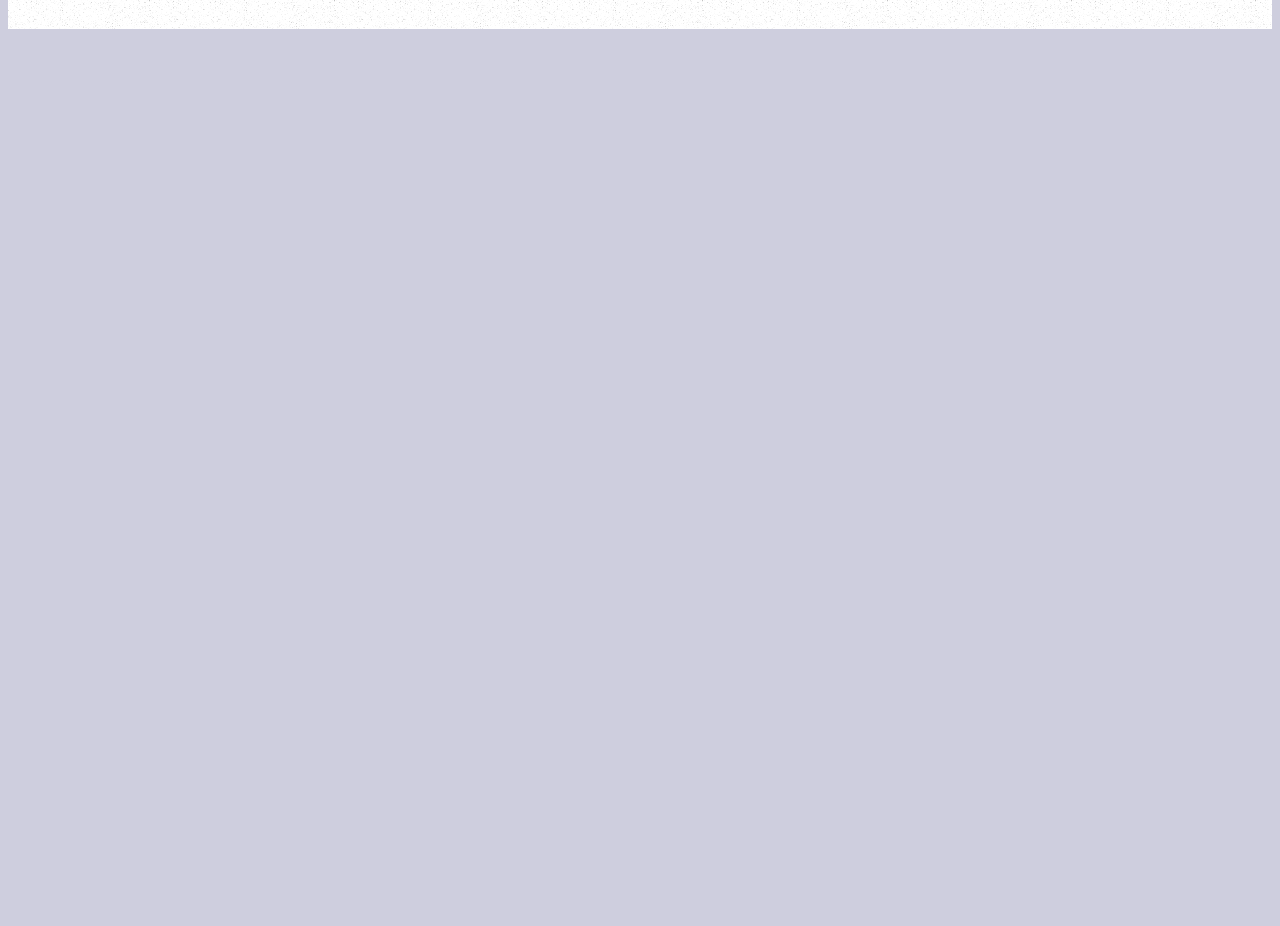
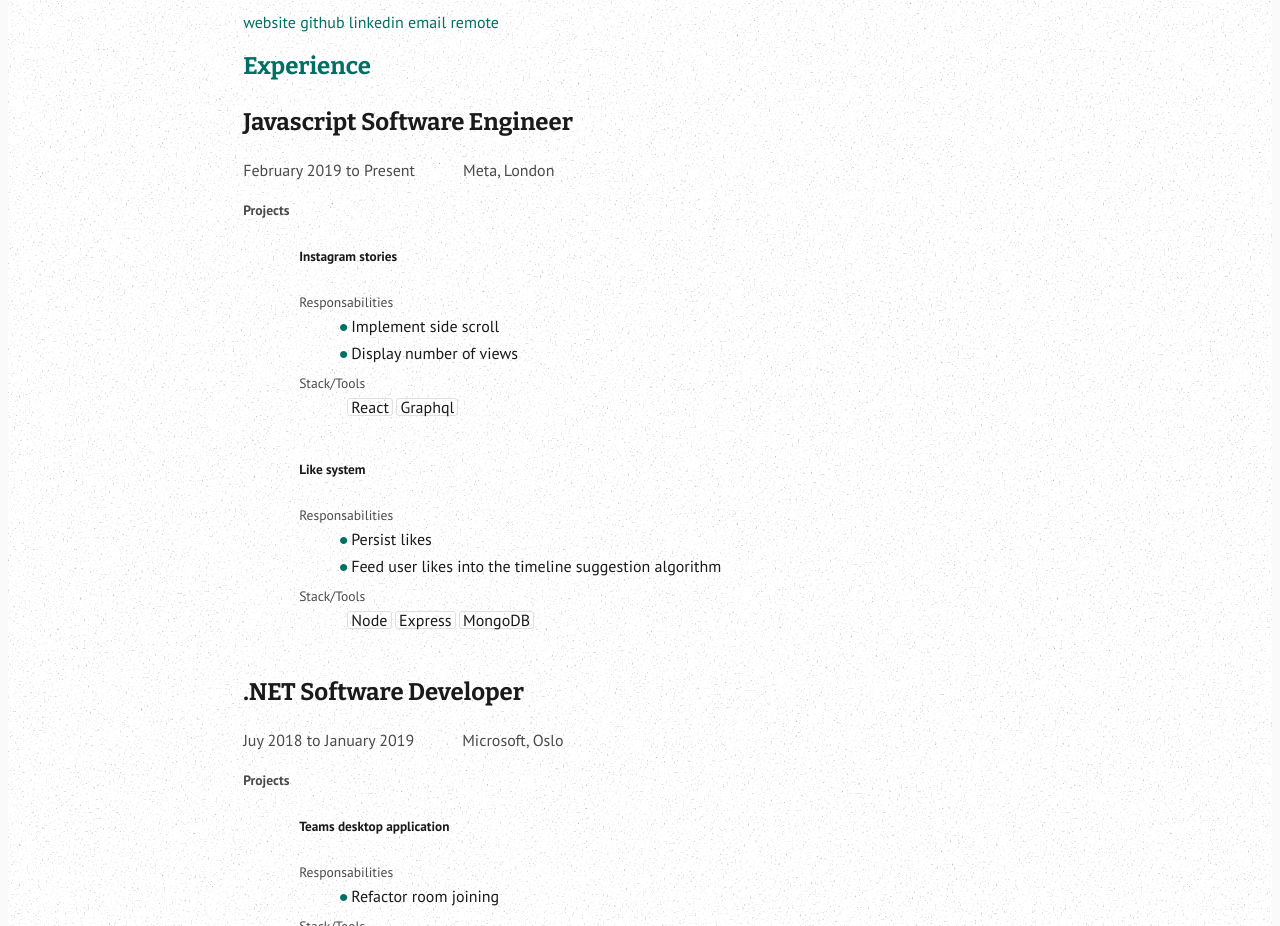
Before and after one commit to randy-r/resumoi, a website built with Vite: page index.html in a window 1280 px wide. Shown: the part 163-1089 px from the top of the page. Before the commit the page ends 800 px from the top, so only its background shows below. Built offline with nearby package versions, Linux system fonts and the light colour scheme.

Commit message:
a lot of styling

```diff
--- a/index.html
+++ b/index.html
@@ -4,25 +4,118 @@
     <meta charset="UTF-8" />
     <link
       rel="stylesheet"
-      href="https://fonts.googleapis.com/css?family=Bitter"
+      href="https://fonts.googleapis.com/css?family=Bitter:400,700"
     />
     <link
       rel="stylesheet"
-      href="https://fonts.googleapis.com/css?family=PT+Sans"
+      href="https://fonts.googleapis.com/css?family=PT+Sans:400,700"
     />
 
     <link rel="icon" type="image/svg+xml" href="/curriculum-vitae.svg" />
     <meta name="viewport" content="width=device-width, initial-scale=1.0" />
     <!-- Vite will bundle this togheter and it is what we want on this project -->
     <link rel="stylesheet" href="/src/reset.css" />
-    <link rel="stylesheet" href="/src/style.css" />
+    <link rel="stylesheet" href="/src/variables.css" />
+    <link rel="stylesheet" href="/src/base.css" />
+    <link rel="stylesheet" href="/src/content.css" />
 
     <title>resumoi</title>
   </head>
   <body>
     <div class="mainbg"></div>
-    <h1>resumoi</h1>
-    <p>What does the fox say?</p>
+    <main>
+      <section class="info">
+        <h1>jon doe</h1>
+        <aside class="contact">
+          <a>website</a>
+          <a>github</a>
+          <a>linkedin</a>
+          <span class="email">email</span>
+          <span class="location">remote</span>
+        </aside>
+      </section>
+      <section class="timeline">
+        <h2>Experience</h2>
+        <article class="timeline__card">
+          <h3 class="timeline__card__title">Javascript Software Engineer</h3>
+          <div class="timeline__card__subtitle">
+            <div class="period">February 2019 to Present</div>
+            <div class="employer-and-location">Meta, London</div>
+          </div>
+          <h4>Projects</h4>
+          <ul class="projects-list">
+            <li class="project">
+              <h5>Instagram stories</h5>
+              <div class="label">Responsabilities</div>
+              <ul class="responsibilities-list">
+                <li>Implement side scroll</li>
+                <li>Display number of views</li>
+              </ul>
+              <div class="label">Stack/Tools</div>
+              <ul class="stack-list">
+                <li>React</li>
+                <li>Graphql</li>
+              </ul>
+            </li>
+            <li class="project">
+              <h5>Like system</h5>
+              <div class="label">Responsabilities</div>
+              <ul class="responsibilities-list">
+                <li>Persist likes</li>
+                <li>Feed user likes into the timeline suggestion algorithm</li>
+              </ul>
+              <div class="label">Stack/Tools</div>
+              <ul class="stack-list">
+                <li>Node</li>
+                <li>Express</li>
+                <li>MongoDB</li>
+              </ul>
+            </li>
+          </ul>
+        </article>
+        <article class="timeline__card">
+          <h3 class="timeline__card__title">.NET Software Developer</h3>
+          <div class="timeline__card__subtitle">
+            <div class="period">Juy 2018 to January 2019</div>
+            <div class="employer-and-location">Microsoft, Oslo</div>
+          </div>
+          <h4>Projects</h4>
+          <ul class="projects-list">
+            <li class="project">
+              <h5>Teams desktop application</h5>
+              <div class="label">Responsabilities</div>
+              <ul class="responsibilities-list">
+                <li>Refactor room joining</li>
+              </ul>
+              <div class="label">Stack/Tools</div>
+              <ul class="stack-list">
+                <li>T-SQL</li>
+                <li>Entity Framework</li>
+              </ul>
+            </li>
+          </ul>
+        </article>
+        <h2>Skills</h2>
+        <article class="timeline__card">
+          <div class="other-skills">
+            <ul class="stack-list">
+              <li>TDD</li>
+              <li>Redis</li>
+            </ul>
+          </div>
+        </article>
+        <h2>Education</h2>
+        <article class="timeline__card">
+          <h3 class="timeline__card__title">Bachelor's in Computer Science</h3>
+          <div class="timeline__card__subtitle">
+            <div class="period">October 2005 to June 2009</div>
+            <div class="employer-and-location">
+              University of Cambridge, United Kingdom
+            </div>
+          </div>
+        </article>
+      </section>
+    </main>
     <!-- <script type="module" src="/src/main.ts"></script> -->
   </body>
 </html>
--- a/src/style.css
+++ b/src/base.css
@@ -7,8 +7,8 @@
   font-weight: 400;
 
   color-scheme: light dark;
-  background-color: #cecede;
-  color: #1a1a1a;
+  background-color: var(--c-surface-100);
+  color: var(--c-text-400);
 
   font-synthesis: none;
   text-rendering: optimizeLegibility;
@@ -29,7 +29,8 @@ body {
   bottom: 0;
   left: 0;
   right: 0;
-  background-color: #fafafa;
+  background-color: var(--c-surface-100);
+
   background-image: url('/noise.svg');
   /* background-image: url('https://unsplash.it/250/250'); */
   background-repeat: repeat;
@@ -38,7 +39,7 @@ body {
 }
 
 h1 {
-  font-size: 3rem;
+  font-size: 3.5rem;
   line-height: 1;
 }
 
@@ -47,3 +48,17 @@ h2,
 h3 {
   font-family: 'Bitter', 'Times New Roman', Times, serif;
 }
+
+ul li {
+  list-style: none;
+}
+
+::-moz-selection { /* Code for Firefox */
+  color: var(--c-text-010);
+  background: var(--c-primary-400);
+}
+
+::selection {
+  color: var(--c-text-010);
+  background: var(--c-primary-400);
+}
--- /dev/null
+++ b/src/content.css
@@ -0,0 +1,123 @@
+main {
+  /* A4 paper width */
+  max-width: 21cm;
+  margin-inline: auto;
+}
+
+.info {
+}
+
+.info h1 {
+  font-weight: 700;
+}
+
+.contact {
+  color: var(--c-primary-400);
+}
+
+h2 {
+  font-weight: 700;
+  font-size: 1.5rem;
+  color: var(--c-primary-400);
+  font-family: 'PT Sans';
+}
+
+h3 {
+  font-weight: 700;
+  font-size: 1.5rem;
+}
+
+.timeline__card h4 {
+  /* font-size: 0.9rem; */
+  /* margin-block: 0.5rem; */
+}
+
+.timeline__card__title {
+  margin-block-start: 2rem;
+}
+
+.timeline__card__subtitle {
+  /* background-color: aquamarine; */
+  color: var(--c-text-300);
+  display: flex;
+  gap: 3rem;
+  margin-block-end: 1rem;
+}
+
+h4 {
+  /* font-weight: 700; */
+}
+
+.timeline__card h5 {
+  font-weight: 700;
+}
+
+.timeline {
+}
+
+.period {
+  color: var(--c-text-300);
+}
+
+.project {
+  padding-block-end: 1rem;
+}
+
+.project > h5 {
+  /* padding-block: 1rem; */
+  /* margin-block: 0.5rem; */
+}
+
+.projects-list {
+  padding-block-start: 0rem;
+  margin-inline-start: 1rem;
+  margin-block-end: 1rem;
+}
+
+.timeline__card h4,
+.label {
+  margin-block-start: 0.2em;
+  color: var(--c-text-300);
+  font-size: 0.85rem;
+  /* line-height: 1; */
+}
+
+.timeline__card:last-child {
+  margin-block-end: 5rem;
+}
+
+.responsibilities-list {
+}
+
+.responsibilities-list li::before {
+  content: '●';
+  display: inline-block;
+  /* color: transparent; */
+  /* clip-path: circle(10% at 50% 55%); */
+  /* border-radius: 100vh; */
+  /* width: 2em; */
+  position: relative;
+  bottom: 0.175em;
+  font-size: 0.6em;
+  width: 0.6em;
+  margin-inline-end: 0.65em;
+  color: var(--c-primary-400);
+}
+
+.project .stack-list {
+  margin-inline-start: 0.5em;
+}
+.stack-list {
+  display: inline-flex;
+  gap: 0.2rem;
+  flex-wrap: wrap;
+  /* padding-inline-start: 0.86em; */
+}
+
+.stack-list > li {
+  border: 1px solid var(--c-neutral-050);
+  line-height: 1;
+  border-radius: 3px;
+  padding: 0.01em 0.2em;
+  /* font-size: 0.98rem; */
+}
--- /dev/null
+++ b/src/variables.css
@@ -0,0 +1,8 @@
+:root {
+  --c-text-400: #1a1a1a;
+  --c-text-300: #4a4a4a;
+  --c-text-010: #fafafa;
+  --c-surface-100: #fafafa;
+  --c-primary-400: rgb(0, 111, 100);
+  --c-neutral-050: hsl(0, 0%, 88%);
+}
```
